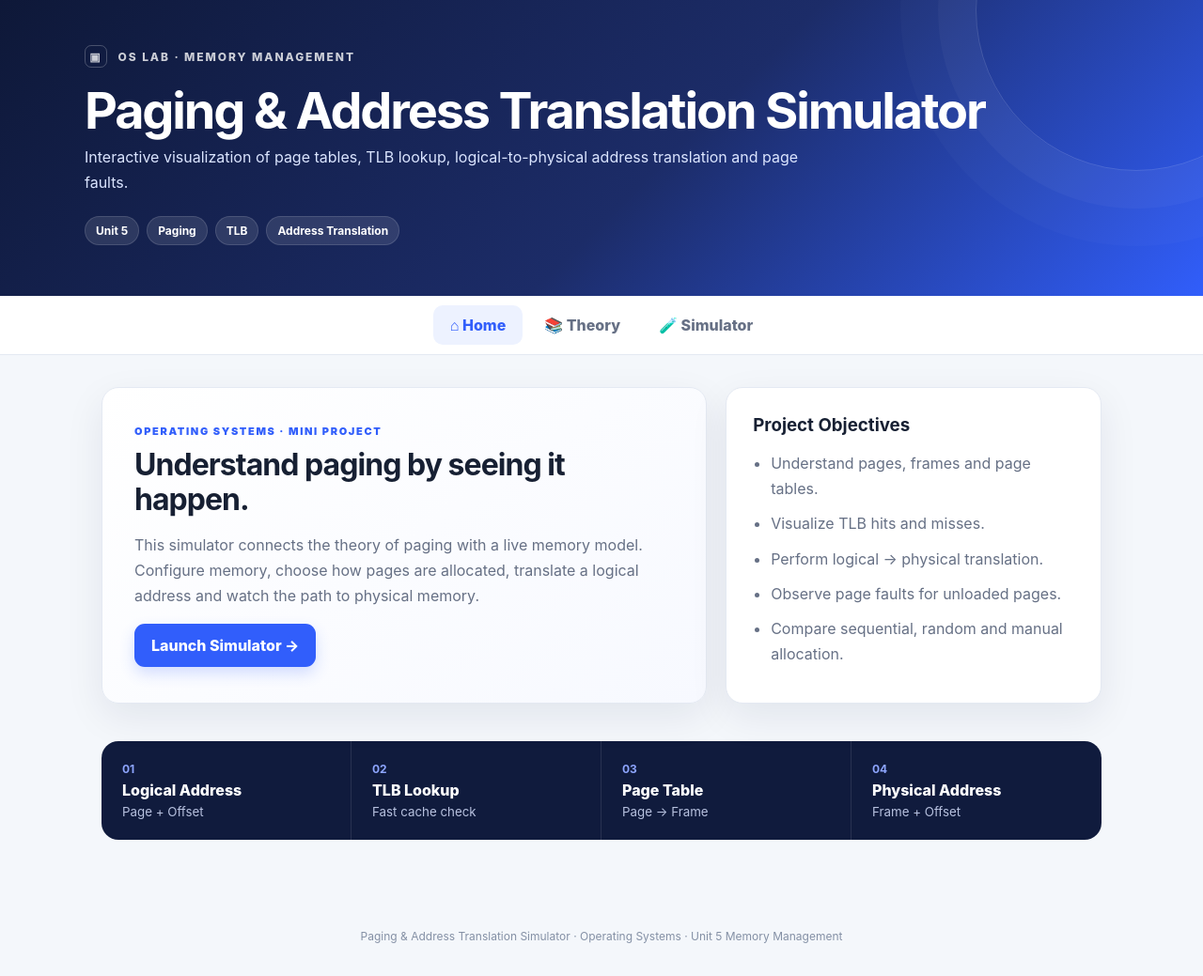
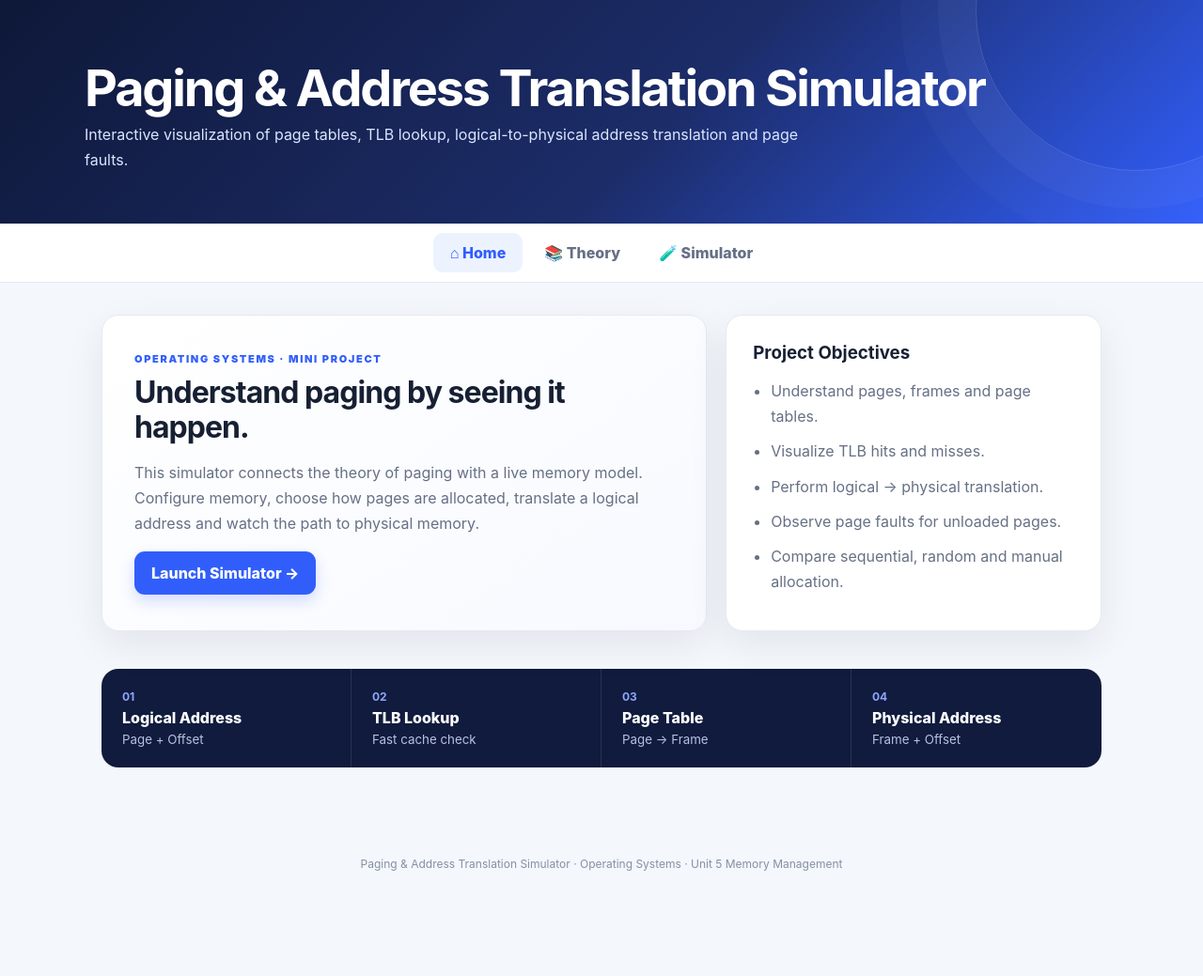
Before and after one commit to karnikagupta1307-boop/Paging-Address-Translation-Simulator, a website built with Vite: page index.html in a window 1280 px wide. Shown: the whole page at 94% size. After the commit the page ends 962 px from the top, so only its background shows below. Built offline with nearby package versions, Linux system fonts and the light colour scheme.

Commit message:
Update hero section

```diff
--- a/index.html
+++ b/index.html
@@ -9,10 +9,8 @@
 <body>
   <header class="hero">
     <div class="hero-inner">
-      <div class="brand"><span class="brand-icon">▣</span> OS LAB · MEMORY MANAGEMENT</div>
       <h1>Paging & Address Translation Simulator</h1>
       <p>Interactive visualization of page tables, TLB lookup, logical-to-physical address translation and page faults.</p>
-      <div class="hero-badges"><span>Unit 5</span><span>Paging</span><span>TLB</span><span>Address Translation</span></div>
     </div>
   </header>
 
--- a/style.css
+++ b/style.css
@@ -20,12 +20,8 @@ button { cursor: pointer; }
 .hero { background: linear-gradient(135deg, #0e1838 0%, #1c2c68 55%, #315efb 100%); color: white; padding: 48px 20px 54px; position: relative; overflow: hidden; }
 .hero:after { content: ""; position: absolute; width: 340px; height: 340px; border: 1px solid rgba(255,255,255,.15); border-radius: 50%; right: -100px; top: -160px; box-shadow: 0 0 0 40px rgba(255,255,255,.03), 0 0 0 80px rgba(255,255,255,.02); }
 .hero-inner { max-width: 1100px; margin: auto; position: relative; z-index: 1; }
-.brand { font-size: 12px; letter-spacing: .16em; font-weight: 800; opacity: .78; }
-.brand-icon { display: inline-grid; place-items: center; width: 24px; height: 24px; border: 1px solid rgba(255,255,255,.3); border-radius: 7px; margin-right: 7px; }
 .hero h1 { margin: 18px 0 8px; font-size: clamp(32px, 5vw, 54px); line-height: 1.03; letter-spacing: -.04em; }
 .hero p { max-width: 760px; color: #dbe5ff; font-size: 16px; line-height: 1.7; margin: 0; }
-.hero-badges { display: flex; gap: 8px; flex-wrap: wrap; margin-top: 22px; }
-.hero-badges span { padding: 7px 11px; border-radius: 999px; background: rgba(255,255,255,.11); border: 1px solid rgba(255,255,255,.13); font-size: 12px; font-weight: 700; }
 .tabs { position: sticky; top: 0; z-index: 10; display: flex; justify-content: center; gap: 5px; padding: 10px; background: rgba(255,255,255,.93); backdrop-filter: blur(12px); border-bottom: 1px solid var(--line); }
 .tab { border: 0; background: transparent; color: var(--muted); padding: 11px 18px; border-radius: 10px; font-weight: 800; }
 .tab:hover, .tab.active { background: #edf2ff; color: var(--primary); }
```
